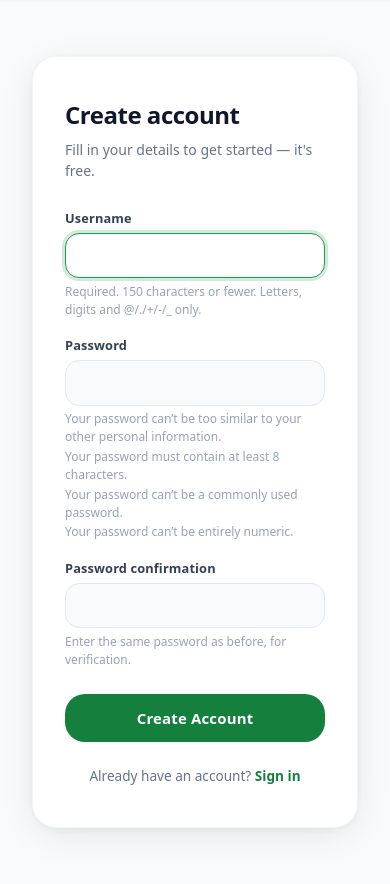
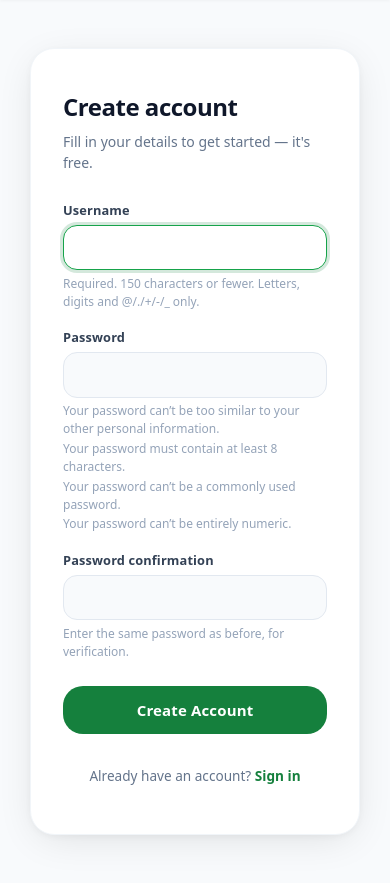
Before and after one commit to Opango14/merry_chama, a Django app: page /register/ in a window 390 px wide. Shown: the part 62-946 px from the top of the page. After the commit the page ends 914 px from the top, so only its background shows below. Run offline with Django 5.2, Linux system fonts and the light colour scheme; some libraries are stand-ins or nearby versions.

Commit message:
add responsive.css stylesheet to base template for mobile styling overrides

```diff
--- /dev/null
+++ b/static/css/responsive.css
@@ -0,0 +1,189 @@
+/* ══════════════════════════════════════════════════════════════════
+   ChamaFlow — Responsive / Mobile
+   Phase 8: Global mobile fixes loaded after all other CSS files.
+   Applied to all pages via base.html.
+════════════════════════════════════════════════════════════════════ */
+
+/* ── Touch targets — WCAG 2.5.5: min 44×44px ───────────────────── */
+.btn,
+.cf-submit,
+.auth-submit,
+.modal__confirm,
+.modal__cancel,
+.modal__close,
+.cf-nav__burger,
+.dash-card__cta,
+.gd-btn-blue,
+.gd-btn-green {
+    min-height: 44px;
+}
+
+/* Inline-flex links that act as buttons */
+.cf-back-link,
+.auth-footer-link a,
+.cf-nav__cta,
+.cf-nav__login,
+.cf-nav__logout {
+    min-height: 36px;
+    display: inline-flex;
+    align-items: center;
+}
+
+/* ── Page wrapper: tighter on phones ───────────────────────────── */
+@media (max-width: 479px) {
+    /* Reduce horizontal padding so content isn't squeezed */
+    .max-w-6xl.mx-auto.px-4 { padding-left: 0.875rem; padding-right: 0.875rem; }
+
+    /* Tighter vertical rhythm */
+    .max-w-6xl.mx-auto.py-6  { padding-top: 1rem; padding-bottom: 1rem; }
+}
+
+/* ── Navbar: tighter on very small screens ──────────────────────── */
+@media (max-width: 359px) {
+    .cf-nav__inner { padding-left: 0.75rem; padding-right: 0.75rem; }
+    .cf-nav__logo  { font-size: 1rem; }
+}
+
+/* ── Auth pages ─────────────────────────────────────────────────── */
+
+/* On tiny screens: go full-bleed, remove rounded corners */
+@media (max-width: 479px) {
+    .auth-page {
+        padding: 0;
+        min-height: calc(100vh - 60px);
+        align-items: flex-start;
+    }
+    .auth-card {
+        border-radius: 0;
+        box-shadow: none;
+        border-left: none;
+        border-right: none;
+        border-top: none;
+    }
+    .auth-form-panel { padding: 1.5rem 1.25rem 2rem; }
+}
+
+/* On phones: increase input/submit height for touch */
+@media (max-width: 639px) {
+    .auth-form input[type="text"],
+    .auth-form input[type="password"],
+    .auth-form input[type="email"] {
+        padding: 0.75rem 0.875rem;
+        font-size: 1rem; /* Prevents iOS zoom on focus (<16px triggers it) */
+    }
+    .auth-submit { padding: 0.875rem; font-size: 1rem; }
+}
+
+/* ── Forms (create_group, join_group) ───────────────────────────── */
+@media (max-width: 479px) {
+    .cf-form-page { padding: 0; }
+    .cf-form-card { border-radius: 0; box-shadow: none; border-left: none; border-right: none; }
+    .cf-form-card__body { padding: 1.5rem 1.25rem 2rem; }
+}
+
+/* Prevent iOS zoom on inputs (font must be ≥16px) */
+@media (max-width: 767px) {
+    .cf-form input[type="text"],
+    .cf-form input[type="number"],
+    .cf-form input[type="email"],
+    .cf-form select,
+    .cf-code-input,
+    .gd-contrib-form select,
+    .gd-contrib-form input[type="number"],
+    .gd-rate-input {
+        font-size: 1rem;
+    }
+    .cf-submit { padding: 0.875rem; font-size: 1rem; }
+}
+
+/* ── Dashboard ──────────────────────────────────────────────────── */
+@media (max-width: 479px) {
+    .dash-welcome { font-size: 1.5rem; }
+    .dash-actions__btns .btn { width: 100%; justify-content: center; }
+    .dash-empty { padding: 2.5rem 1.25rem; }
+    .dash-card__stats { gap: 0.35rem; padding: 0.75rem; }
+    .dash-card__stat-label { font-size: 0.62rem; }
+    .dash-card__stat-value { font-size: 0.82rem; }
+}
+
+/* ── Group Detail ────────────────────────────────────────────────── */
+
+/* Stack right column below members list on all small screens */
+@media (max-width: 767px) {
+    .gd-grid { grid-template-columns: 1fr; }
+
+    .gd-header { flex-direction: column; }
+    .gd-invite { align-self: flex-start; }
+
+    /* Info card amounts: smaller on phones */
+    .gd-info-card__amount--blue,
+    .gd-info-card__amount--green { font-size: 1.4rem; }
+
+    /* Contribution form: always stacked on phones */
+    .gd-contrib-form { flex-direction: column; }
+    .gd-contrib-form select,
+    .gd-contrib-form input[type="number"] { width: 100%; }
+
+    /* Download button: full width on mobile */
+    .gd-download-row { justify-content: stretch; }
+    .gd-download-row .btn { width: 100%; justify-content: center; }
+}
+
+/* Table: iOS touch scroll */
+.gd-table-wrap {
+    -webkit-overflow-scrolling: touch;
+    overflow-x: auto;
+}
+
+@media (max-width: 479px) {
+    /* Tighter table cell padding on phones */
+    .gd-table th { padding: 0.6rem 0.75rem; }
+    .gd-table td { padding: 0.75rem 0.75rem; }
+    .gd-table__avatar { display: none; } /* hide avatar on tiny screens */
+}
+
+/* ── Modals ─────────────────────────────────────────────────────── */
+@media (max-width: 479px) {
+    /* Full-width modal on tiny screens */
+    .modal-backdrop { padding: 0; align-items: flex-end; }
+    .modal {
+        max-width: 100%;
+        border-radius: var(--radius-3xl) var(--radius-3xl) 0 0; /* bottom sheet */
+    }
+    .modal__body { padding: 1.25rem 1.25rem 0; }
+    .modal__footer { padding: 1rem 1.25rem 1.5rem; flex-direction: column; }
+    .modal__cancel,
+    .modal__confirm { width: 100%; text-align: center; justify-content: center; }
+    /* Confirm first (more prominent) */
+    .modal__footer { flex-direction: column-reverse; }
+}
+
+/* ── Flash messages / toasts ────────────────────────────────────── */
+@media (max-width: 479px) {
+    .toast { font-size: 0.82rem; padding: 0.75rem 0.875rem; }
+}
+
+/* ── Home page hero ─────────────────────────────────────────────── */
+@media (max-width: 479px) {
+    #hero-heading { font-size: 2rem; }
+    #hero-tagline  { font-size: 1rem; }
+    #hero-cta      { padding: 0.875rem 1.75rem; font-size: 1rem; }
+}
+
+/* ── Utility: prevent long text overflow ────────────────────────── */
+.gd-group-name,
+.dash-card__name,
+.auth-form-title,
+.cf-form-title,
+.modal__title {
+    overflow-wrap: break-word;
+    word-break: break-word;
+}
+
+/* ── Scrollbar styling (WebKit) — subtle for overflow tables ────── */
+.gd-table-wrap::-webkit-scrollbar { height: 4px; }
+.gd-table-wrap::-webkit-scrollbar-track { background: var(--clr-neutral-100); }
+.gd-table-wrap::-webkit-scrollbar-thumb {
+    background: var(--clr-neutral-300);
+    border-radius: 9999px;
+}
--- a/templates/base.html
+++ b/templates/base.html
@@ -58,6 +58,9 @@
 
         <!-- ── Navbar CSS ── -->
         <link rel="stylesheet" href="{% static 'css/navbar.css' %}">
+
+        <!-- ── Responsive / Mobile CSS (loads last — overrides all components) ── -->
+        <link rel="stylesheet" href="{% static 'css/responsive.css' %}">
 
         <!-- ── GSAP + ScrollTrigger ── -->
         <script src="https://cdnjs.cloudflare.com/ajax/libs/gsap/3.12.5/gsap.min.js"></script>
```
